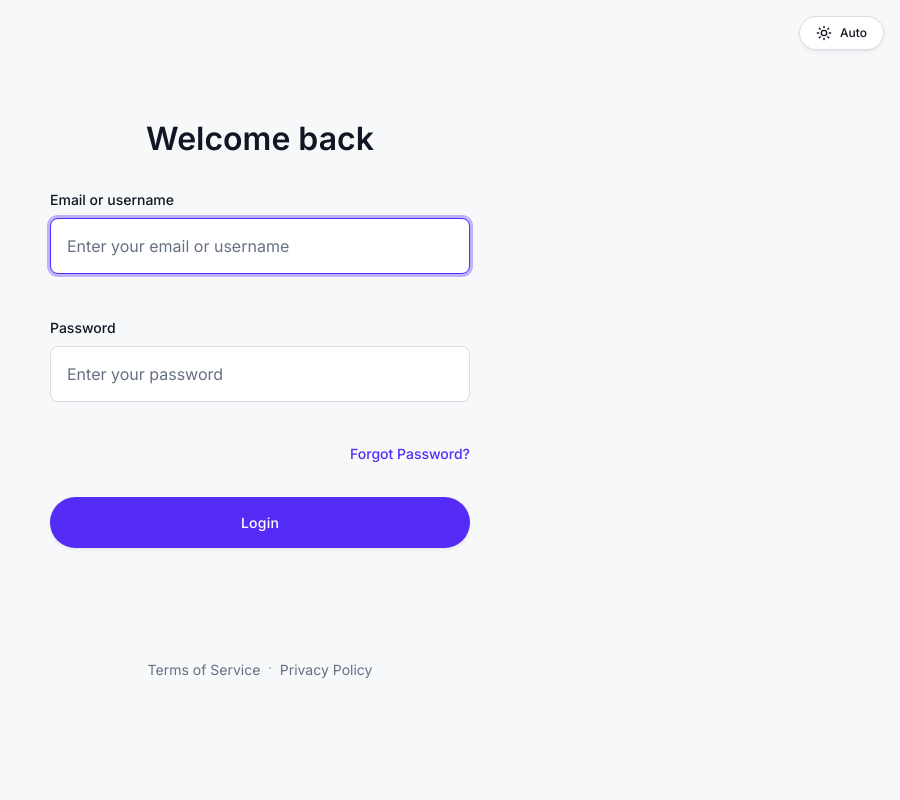
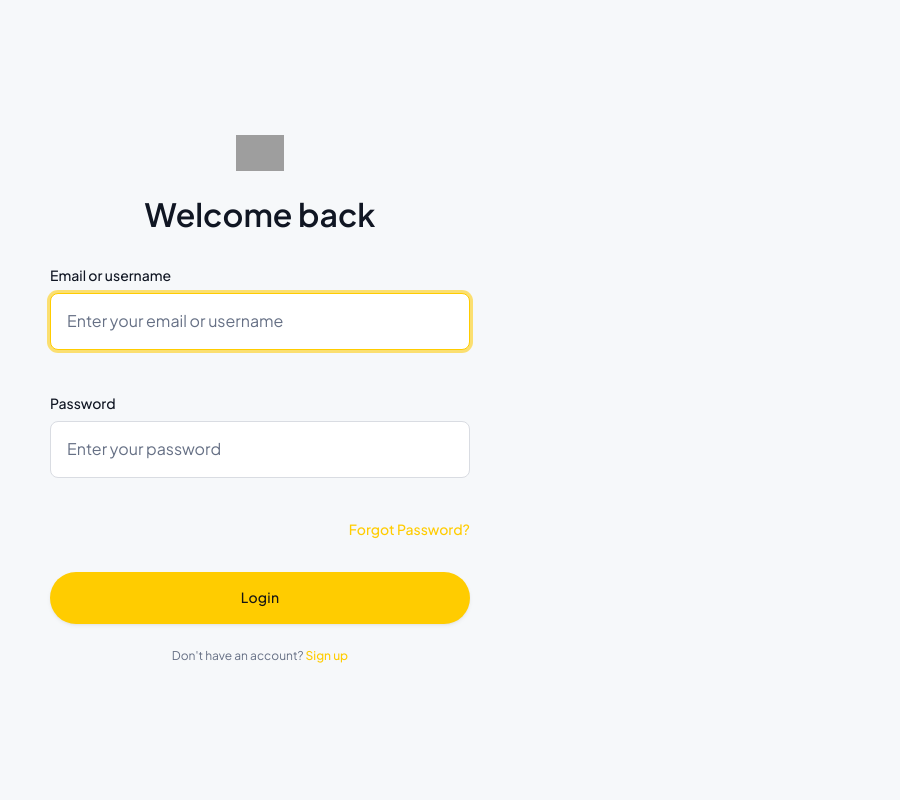
Before and after one commit to Oketha-Senadheera/resqnet, a Java web app: page /login in a window 1280 px wide. Shown: the whole page, without its empty margins (380-1280 px from the left). Run offline with Tomcat 11, a stand-in JSP engine, Linux system fonts and the light colour scheme; data that the repository does not hold is empty; some libraries are stand-ins or nearby versions; grey boxes are pictures that could not be loaded.

Commit message:
Update login page to use yellow theme instead of purple
Co-authored-by: NadevnieOketha <157797635+NadevnieOketha@users.noreply.github.com>

```diff
--- a/src/main/webapp/WEB-INF/tags/layouts/auth.tag
+++ b/src/main/webapp/WEB-INF/tags/layouts/auth.tag
@@ -7,28 +7,24 @@
 <head>
   <meta charset="UTF-8" />
   <meta name="viewport" content="width=device-width, initial-scale=1" />
-  <title>${title} • resqnet</title>
+  <title>${title} • ResQnet</title>
   <link rel="preconnect" href="https://fonts.googleapis.com" />
   <link rel="preconnect" href="https://fonts.gstatic.com" crossorigin />
   <link
-    href="https://fonts.googleapis.com/css2?family=Inter:wght@400;500;600;700&display=swap"
+    href="https://fonts.googleapis.com/css2?family=Plus+Jakarta+Sans:wght@400;500;600;700&display=swap"
     rel="stylesheet"
   />
   <link rel="stylesheet" href="${pageContext.request.contextPath}/static/auth.css" />
+  <link rel="icon" type="image/svg+xml" href="${pageContext.request.contextPath}/static/assets/img/logo.svg" />
   <script src="${pageContext.request.contextPath}/static/vendor/lucide.js"></script>
 </head>
 <body class="u-bg-surface">
-  <button
-    type="button"
-    class="c-theme-toggle js-theme-toggle"
-    aria-pressed="false"
-    aria-label="Toggle dark mode"
-  >
-    <span class="c-theme-toggle__icon" aria-hidden="true"><i data-lucide="moon"></i></span>
-    <span class="c-theme-toggle__label">Dark</span>
-  </button>
   <main class="o-center">
     <section class="c-auth" aria-labelledby="auth-title">
+      <div class="c-auth__brand">
+        <img src="${pageContext.request.contextPath}/static/assets/img/logo.svg" alt="ResQnet Logo" height="36" />
+        <span class="u-sr-only">ResQnet</span>
+      </div>
       <jsp:doBody />
     </section>
   </main>
--- a/src/main/webapp/WEB-INF/views/auth/login.jsp
+++ b/src/main/webapp/WEB-INF/views/auth/login.jsp
@@ -33,11 +33,10 @@
     </div>
     <auth:button text="Login" />
   </form>
-  <footer class="c-auth__legal">
-    <auth:link href="#" text="Terms of Service" muted="true" />
-    <span aria-hidden="true">·</span>
-    <auth:link href="#" text="Privacy Policy" muted="true" />
-  </footer>
+  <div class="c-auth__switch">
+    <span>Don't have an account? </span>
+    <a href="${pageContext.request.contextPath}/signup">Sign up</a>
+  </div>
     <script>
       document.querySelector(".js-auth-form").classList.add("js-validate");
     </script>
--- a/src/main/webapp/static/auth.css
+++ b/src/main/webapp/static/auth.css
@@ -12,9 +12,9 @@
 
 /* ================== 1. SETTINGS (tokens) ================== */
 :root {
-  --color-brand: #542cf5;
-  --color-brand-hover: #4723d6;
-  --color-brand-active: #3b1db4;
+  --color-brand: #ffcc00;
+  --color-brand-hover: #f2bc00;
+  --color-brand-active: #d9a900;
   --color-success: #2f9d5b;
   --color-success-soft: #ebf8f1;
   --color-text: #101623;
@@ -26,10 +26,10 @@
   --radius-sm: 4px;
   --radius-md: 8px;
   --radius-pill: 1000px;
-  --font-sans: "Inter", system-ui, -apple-system, BlinkMacSystemFont, "Segoe UI",
+  --font-sans: "Plus Jakarta Sans", system-ui, -apple-system, BlinkMacSystemFont, "Segoe UI",
     Roboto, Oxygen, Ubuntu, Cantarell, "Fira Sans", "Droid Sans",
     "Helvetica Neue", Arial, sans-serif;
-  --shadow-focus: 0 0 0 3px rgba(84, 44, 245, 0.35);
+  --shadow-focus: 0 0 0 3px rgba(255, 204, 0, 0.55);
   --shadow-elev-1: 0 1px 2px rgba(0, 0, 0, 0.04), 0 2px 4px rgba(0, 0, 0, 0.05);
   --fs-xs: 0.75rem;
   --fs-sm: 0.875rem;
@@ -150,6 +150,18 @@ a:hover {
   max-width: var(--max-auth-width);
   margin-inline: auto;
 }
+.c-auth__brand {
+  display: flex;
+  align-items: center;
+  justify-content: center;
+  gap: 0.65rem;
+  margin-bottom: var(--space-6);
+}
+.c-auth__brand img {
+  height: 36px;
+  width: auto;
+  display: block;
+}
 .c-auth__title {
   font-size: 2rem;
   text-align: center;
@@ -268,7 +280,7 @@ a:hover {
   --_bg: var(--color-brand);
   --_bg-hover: var(--color-brand-hover);
   --_bg-active: var(--color-brand-active);
-  --_color: #ffffff;
+  --_color: #151515;
   cursor: pointer;
   padding: var(--space-4) var(--space-8);
   border: none;
```
